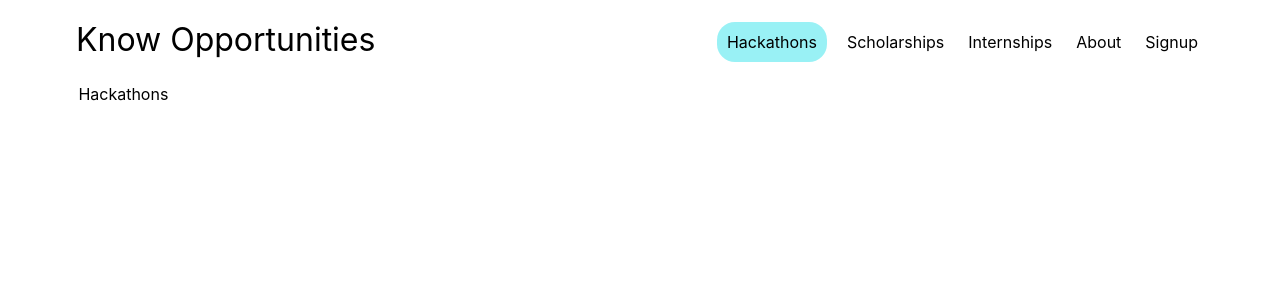
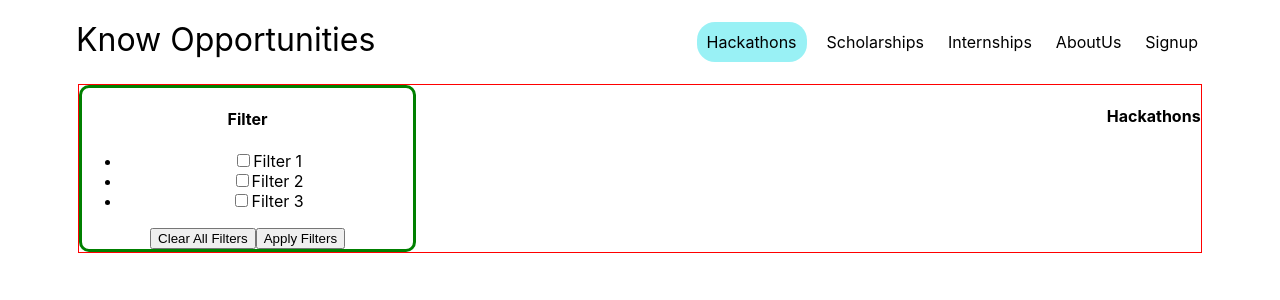
Before and after one commit to chetryJyoti/MoreOppNew, a React (Create React App) app: page /hackathons in a window 1280 px wide. Shown: the top 300 px of the page. Built offline with nearby package versions, Linux system fonts and the light colour scheme.

Commit message:
working on filter component

```diff
--- /dev/null
+++ b/src/components/filter/Filter.js
@@ -0,0 +1,45 @@
+import React, { useState } from "react";
+import "./filter.css";
+
+const Filter = ({ filters, onChange }) => {
+  const [selectedFilters, setSelectedFilters] = useState([]);
+
+  const handleFilterChange = (event) => {
+    const { value, checked } = event.target;
+    if (checked) {
+      setSelectedFilters([...selectedFilters, value]);
+    } else {
+      setSelectedFilters(selectedFilters.filter((filter) => filter !== value));
+    }
+  };
+
+  const clearAllFilters = () => {
+    setSelectedFilters([]);
+  };
+  return (
+    <div className="filter_con">
+      <h4>Filter</h4>
+      <div>
+        <ul>
+          {filters.map((filter) => (
+            <li key={filter.value}>
+              <label>
+                <input
+                  type="checkbox"
+                  value={filter.value}
+                  checked={selectedFilters.includes(filter.value)}
+                  onChange={handleFilterChange}
+                />
+                {filter.label}
+              </label>
+            </li>
+          ))}
+        </ul>
+        <button onClick={clearAllFilters}>Clear All Filters</button>
+        <button onClick={() => onChange(selectedFilters)}>Apply Filters</button>
+      </div>
+    </div>
+  );
+};
+
+export default Filter;
--- /dev/null
+++ b/src/components/filter/filter.css
@@ -0,0 +1,6 @@
+.filter_con{
+    border: 3px solid green;
+    width: 30%;
+    text-align: center;
+    border-radius: 10px;
+}
--- a/src/components/home/Home.js
+++ b/src/components/home/Home.js
@@ -1,17 +1,27 @@
-import React from 'react'
-import "./home.css"
-import Banner from '../banner/Banner'
+import React from "react";
+import { Link } from "react-router-dom";
+import "./home.css";
+import Banner from "../banner/Banner";
 const Home = () => {
   return (
-    <div className='container'>
-      <div className='home_con'>
-        <Banner/>
-        <div className='home_body'>
-          <h1>body</h1>
+    <div className="container">
+      <div className="home_con">
+        <Banner />
+        <div className="home_body">
+          <h3>Explore:</h3>
+          <div className="home_body_item">
+            <div>Learning Curves</div>
+            <div>
+              <Link to="/hackathons" style={{ textDecoration: "none", color: "inherit" }}>Compete in Hackathons</Link>
+            </div>
+            <div>Apply for Scholarhips</div>
+            <div>Internships</div>
+            <div>Create Resume powered by ChatGpt</div>
+          </div>
         </div>
       </div>
     </div>
-  )
-}
+  );
+};
 
-export default Home
+export default Home;
--- a/src/components/home/home.css
+++ b/src/components/home/home.css
@@ -1,3 +1,16 @@
-.home_body{
-    border: 1px solid red;
+.home_body {
+    /* border: 1px solid red; */
 }
+
+.home_body_item {
+    display: flex;
+    align-items: center;
+    justify-content: space-between;
+}
+
+.home_body_item div {
+    border: 1px solid #26ccd4;
+    padding: 14px;
+    border-radius: 10px;
+    box-shadow: 7px 6px 20px 0px rgba(153, 241, 245, 1);
+}
--- a/src/components/navbar/Navbar.js
+++ b/src/components/navbar/Navbar.js
@@ -23,7 +23,7 @@ const Navbar = () => {
         <CustomLink to="/hackathons">Hackathons</CustomLink>
         <CustomLink to="/scholarships">Scholarships</CustomLink>
         <CustomLink to="/internships">Internships</CustomLink>
-        <CustomLink to="/about">About</CustomLink>
+        <CustomLink to="/about">AboutUs</CustomLink>
         <CustomLink to="/signup">Signup</CustomLink>
       </ul>
     </nav>
--- a/src/features/hackathons/Hackathons.js
+++ b/src/features/hackathons/Hackathons.js
@@ -1,8 +1,26 @@
 import React from 'react'
+import Filter from '../../components/filter/Filter'
 
 const Hackathons = () => {
+  const filters = [
+    { value: 'filter1', label: 'Filter 1' },
+    { value: 'filter2', label: 'Filter 2' },
+    { value: 'filter3', label: 'Filter 3' },
+    // Add more filters as needed
+  ];
+  const handleFilterChange = (selectedFilters)=>{
+    console.log('selected filters:',selectedFilters);
+  }
+
   return (
-    <div className='container'>Hackathons</div>
+    <div className='container'>
+      <div className='common_container'>
+      <Filter filters={filters} onChange={handleFilterChange}/>
+      <div className="common_con-item">
+        <h4>Hackathons</h4>
+      </div>
+      </div>
+    </div>
   )
 }
 
--- a/src/index.css
+++ b/src/index.css
@@ -24,3 +24,10 @@ body {
   margin: 1rem;
   padding: 0 1.4rem;
 }
+
+.common_container{
+  border: 1px solid red;
+  display: flex;
+  justify-content: space-between;
+  /* min-height: 90vh; */
+}
```
